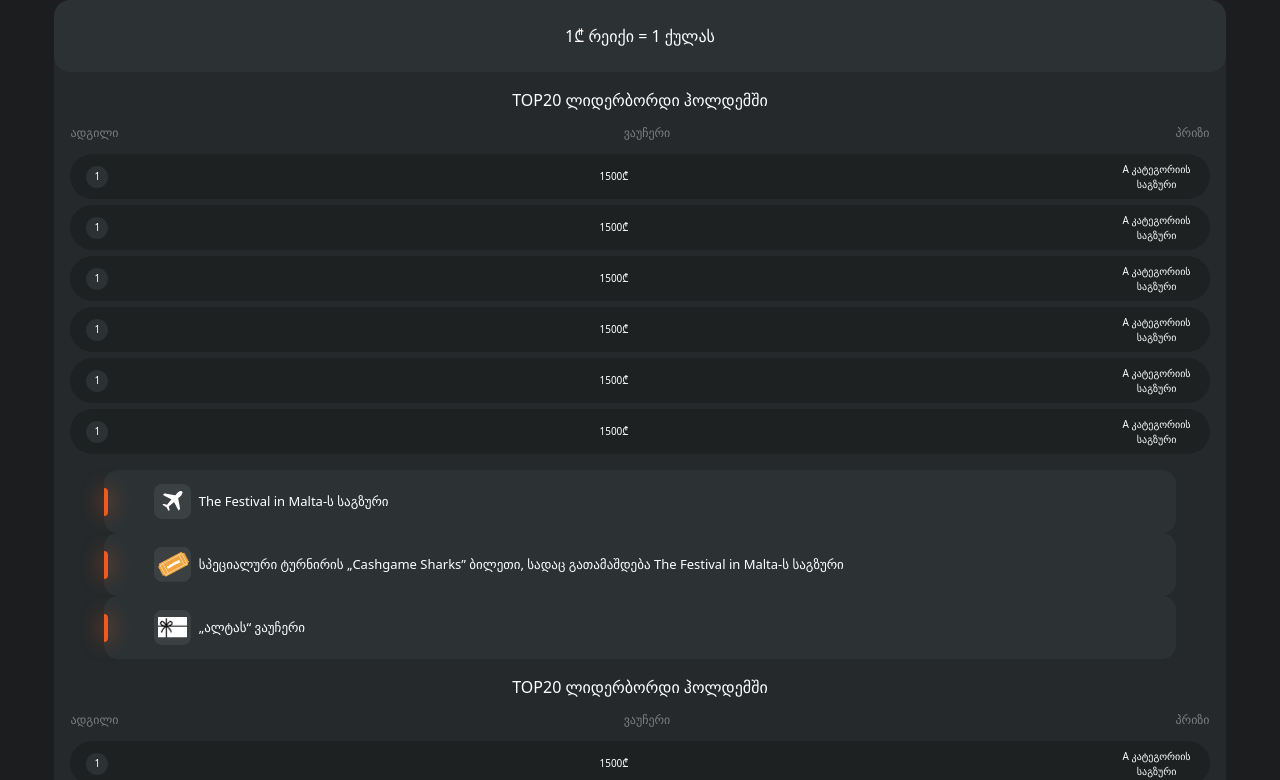
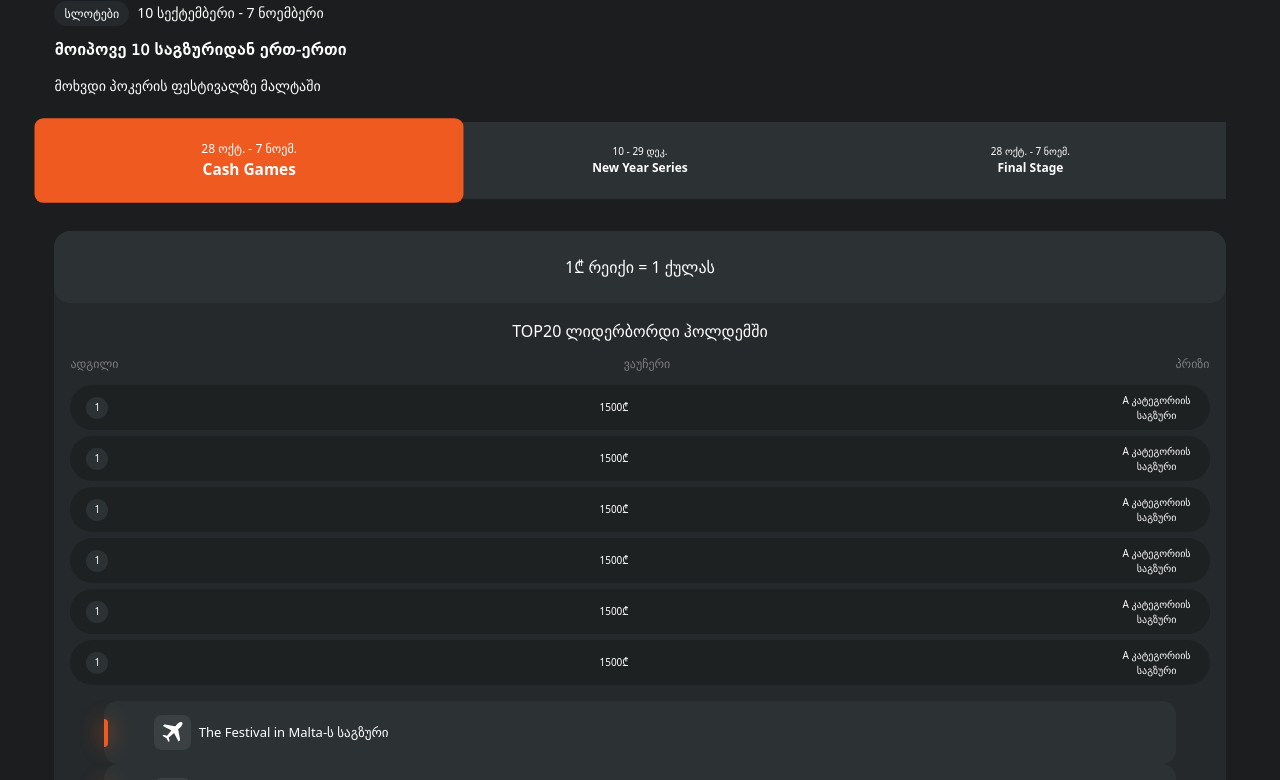
Before and after one commit to Alsandre/europe-bet-landing-page, a React (Vite) app: page / in a window 1280 px wide. Shown: the top 780 px of the page. Built offline with nearby package versions, Linux system fonts and the light colour scheme.

Commit message:
fix: customize main

```diff
--- a/package.json
+++ b/package.json
@@ -15,11 +15,13 @@
   "dependencies": {
     "react": "^18.2.0",
     "react-dom": "^18.2.0",
-    "tailwind-scrollbar-hide": "^1.1.7"
+    "tailwind-scrollbar-hide": "^1.1.7",
+    "uuid": "^9.0.0"
   },
   "devDependencies": {
     "@types/react": "^18.0.28",
     "@types/react-dom": "^18.0.11",
+    "@types/uuid": "^9.0.1",
     "@typescript-eslint/eslint-plugin": "^5.59.0",
     "@typescript-eslint/parser": "^5.59.0",
     "@vitejs/plugin-react": "^3.1.0",
--- a/src/UI/button.tsx
+++ b/src/UI/button.tsx
@@ -1,3 +1,8 @@
-export const ButtonPrimary: React.FC = () => {
-  return <div></div>;
+import { TEventButtonProps } from "../types";
+
+export const EventButton: React.FC<TEventButtonProps> = ({title, period, isActive, onClick}) => {
+  return <button className={`${isActive ? 'scale-110 bg-orange-21 rounded-lg' : 'bg-primary-dark-100'} flex-1 flex flex-col justify-center items-center`} onClick={onClick}>
+    <span className={`${isActive ? "text-11" : 'text-10'}`}>{period}</span>
+    <span className={`${isActive ? "text-14" : 'text-12'} font-bold`}>{title}</span>
+  </button>;
 };
--- a/src/UI/index.ts
+++ b/src/UI/index.ts
@@ -1,3 +1,3 @@
-export { ButtonPrimary } from './button';
+export { EventButton } from './button';
 export { Card } from './card';
 export { DropDownIcon } from './dropDown';
--- a/src/components/table.tsx
+++ b/src/components/table.tsx
@@ -1,6 +1,7 @@
 import { TTableProps } from '../types';
 import { TableItem } from './tableItem';
 import { leaderboardData } from '../constants';
+import { v4 as keygen } from 'uuid';
 
 export const Table: React.FC<TTableProps> = ({ title }) => {
   return (
@@ -13,7 +14,7 @@ export const Table: React.FC<TTableProps> = ({ title }) => {
           <span>პრიზი</span>
         </li>
         {leaderboardData.map(({ place, voucher, prize }) => (
-          <TableItem place={place.toString()} voucher={voucher} prize={prize} />
+          <TableItem key={keygen()} place={place.toString()} voucher={voucher} prize={prize} />
         ))}
       </ul>
     </div>
--- a/src/layout/main.tsx
+++ b/src/layout/main.tsx
@@ -1,7 +1,33 @@
-import { CashGames } from "../events";
+import { useState } from 'react';
+import { CashGames, NewYearSeries, FinalStage } from '../events';
+import { EventButton } from '../UI';
 
 export const Main: React.FC = () => {
-  return <div>
-    <CashGames />
-  </div>;
+  const [selectedEvent, setSelectedEvent] = useState('cash-games');
+  return (
+    <div>
+      <div className="w-mobile m-auto">
+        <div className="mb-4">
+          <span className="bg-primary-dark-200 rounded-2xl px-[10px] py-1 text-12 mr-2">
+            სლოტები
+          </span>
+          <span className="text-14">10 სექტემბერი - 7 ნოემბერი</span>
+        </div>
+        <div className="flex flex-col gap-[14px] mb-[26px]">
+          <span className="text-14 font-semibold font-mtavruli">
+            მოიპოვე 10 საგზურიდან ერთ-ერთი
+          </span>
+          <span className="text-14">მოხვდი პოკერის ფესტივალზე მალტაში</span>
+        </div>
+      </div>
+      <div className="w-mobile m-auto mb-8 flex h-[77px]">
+        <EventButton title='Cash Games' period='28 ოქტ. - 7 ნოემ.' isActive={selectedEvent==='cash-games'} onClick={() => setSelectedEvent('cash-games')} />
+        <EventButton title='New Year Series' period='10 - 29 დეკ.' isActive={selectedEvent==='new-year-series'} onClick={() => setSelectedEvent('new-year-series')} />
+        <EventButton title='Final Stage' period='28 ოქტ. - 7 ნოემ.' isActive={selectedEvent==='final-stage'} onClick={() => setSelectedEvent('final-stage')} />
+      </div>
+      {selectedEvent === 'cash-games' && <CashGames />}
+      {selectedEvent === 'new-year-series' && <NewYearSeries />}
+      {selectedEvent === 'final-stage' && <FinalStage />}
+    </div>
+  );
 };
--- a/src/types.ts
+++ b/src/types.ts
@@ -26,3 +26,9 @@ export type TTermsItemProps = {
   onClick: React.MouseEventHandler;
   text: string;
 };
+export type TEventButtonProps = {
+  isActive: boolean;
+  title: string;
+  period: string;
+  onClick: React.MouseEventHandler;
+};
```
Also changed, not shown: 1 other file (tests, documents, lock files or other folders).
